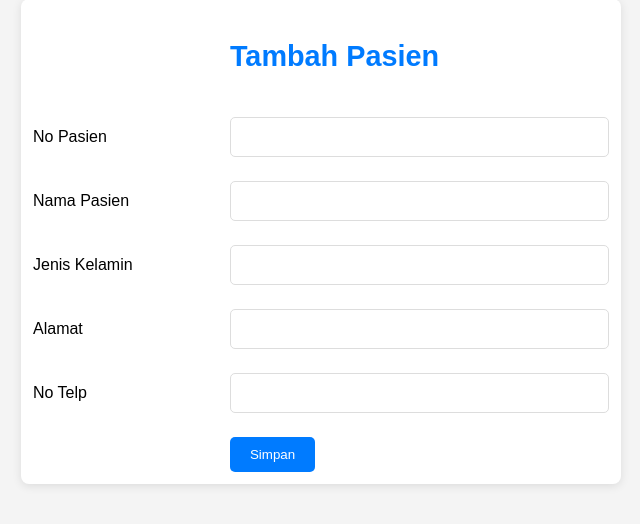
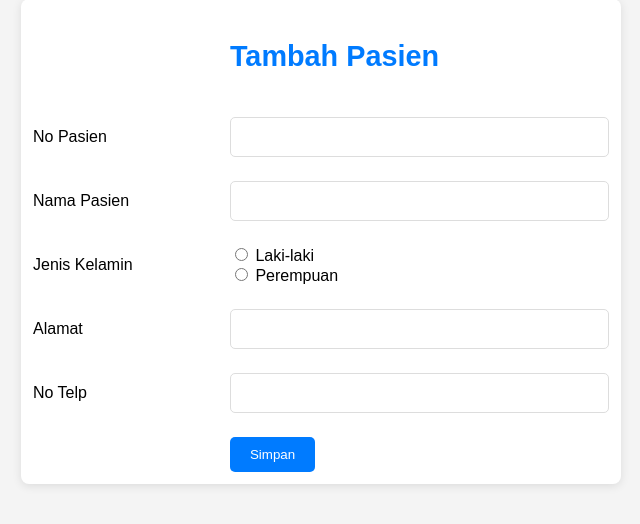
Before and after one commit to Fahmi-Mii13/Aplikasi-Klinik, a PHP site: page /form_tambah.php in a window 1280 px wide. Shown: the part 154-678 px from the top of the page, without its empty margins (319-959 px from the left). Run offline with PHP 8.4, Linux system fonts and the light colour scheme.

Commit message:
Update Radiobutton Jenis Kelamin

```diff
--- a/Aplikasi Klinik/form_tambah.php
+++ b/Aplikasi Klinik/form_tambah.php
@@ -38,11 +38,16 @@
 			</tr>
 			<tr>
 				<td>Jenis Kelamin</td>
-				<td><input type="text" name="jk" required></td>
+				<td><input type="radio" name="jk" value="Laki-laki" required>
+					<label for="alamat">Laki-laki</label><br>
+					<input type="radio" name="jk" value="Perempuan" required>
+					<label for="alamat">Perempuan</label><br>
+				</td>
 			</tr>
 			<tr>
 				<td>Alamat</td>
-				<td><input type="text" name="alamat" required></td>
+				<td><input type="text" name="alamat" required>
+				</td>
 			</tr>
 			<tr>
 				<td>No Telp</td>
```
Also changed, not shown: Aplikasi Klinik/form_edit.php (+6 -2 lines).
